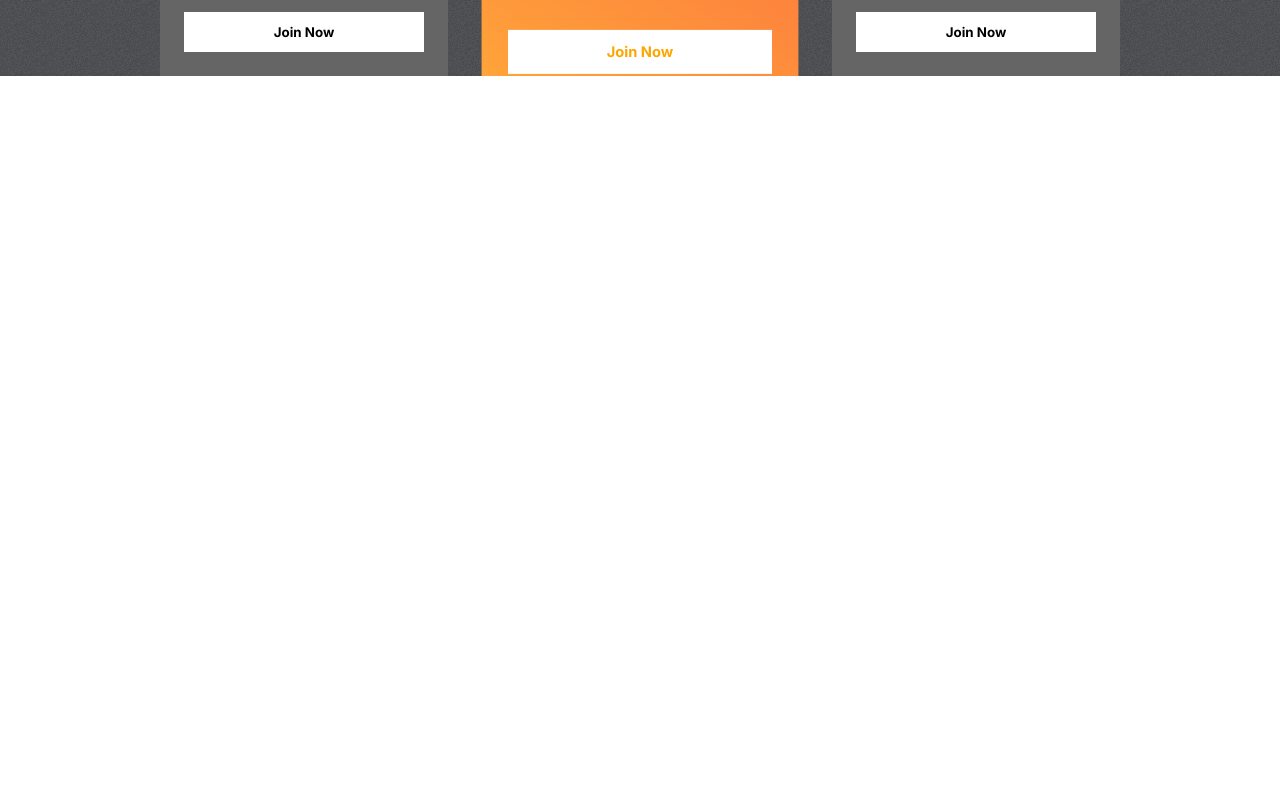
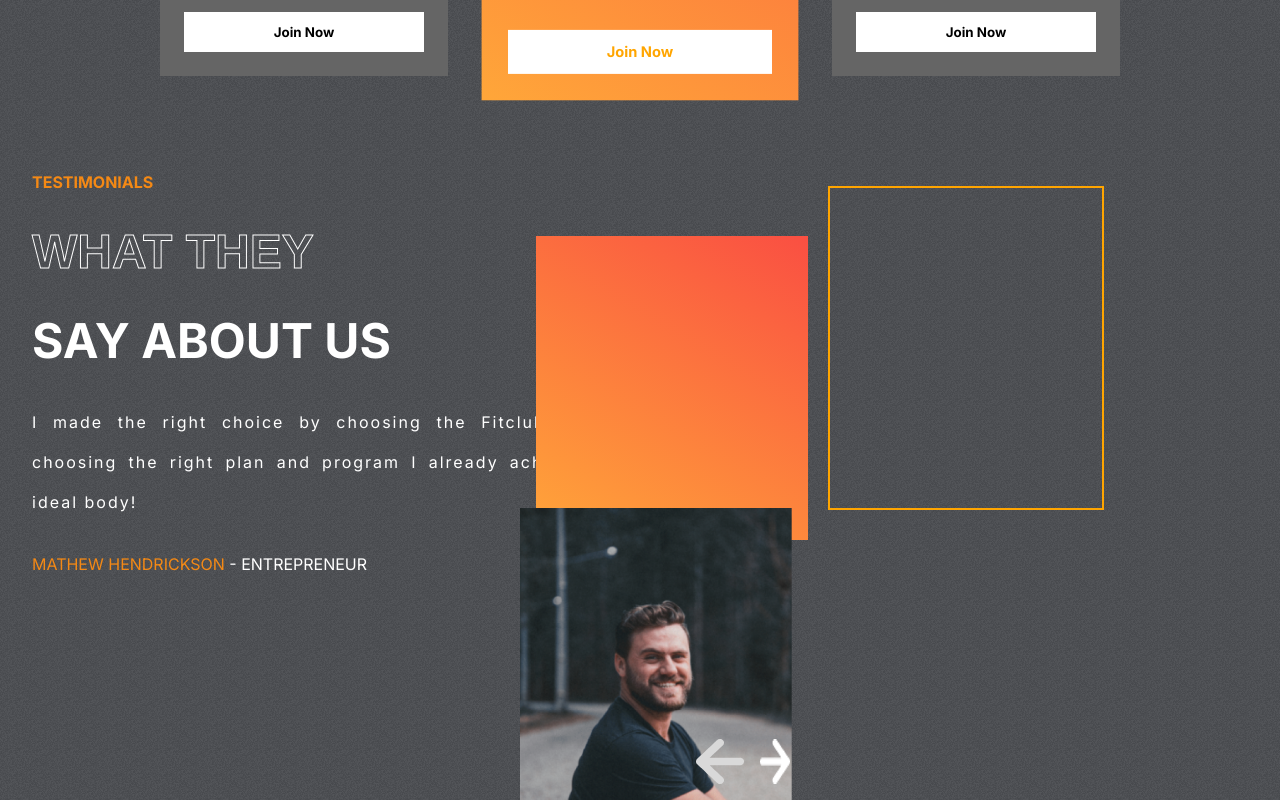
Before and after one commit to paulofelipebrito/fitclub-landing-page, a React (Create React App) app: page / in a window 1280 px wide. Shown: the part 2486-3286 px from the top of the page. Before the commit the page ends 2562 px from the top, so only its background shows below. Built offline with nearby package versions, Linux system fonts and the light colour scheme.

Commit message:
feat: testimonials component

```diff
--- a/src/App.js
+++ b/src/App.js
@@ -3,6 +3,7 @@
 import Plans from './components/Plans/Plans';
 import Programs from './components/Programs/Programs';
 import Reasons from './components/Reasons/Reasons';
+import Testimonials from './components/Testimonials/Testimonials';
 
 function App() {
   return (
@@ -11,6 +12,7 @@
         <Programs />
         <Reasons />
         <Plans />
+        <Testimonials />
     </div>
   );
 }
--- /dev/null
+++ b/src/components/Testimonials/Testimonials.css
@@ -0,0 +1,77 @@
+.Testimonials{
+  display: flex;
+  gap:1rem;
+  padding: 0 2rem;
+}
+
+.left-t{
+  display: flex;
+  flex: 1 1;
+  gap: 2rem;
+  flex-direction: column;
+  text-transform: uppercase;
+  color: white;
+}
+
+.left-t>:nth-child(1){
+  color: var(--orange);
+  font-weight: bold;
+}
+.left-t>:nth-child(2),
+.left-t>:nth-child(3){
+  font-weight: bold;
+  font-size: 3rem;
+}
+
+.left-t>:nth-child(4){
+  text-transform: none;
+  text-align: justify;
+  letter-spacing: 2px;
+  line-height: 40px;
+}
+
+.right-t{
+  flex: 1;
+  position: relative;
+}
+
+.right-t>img{
+  position: relative;
+  width: 17rem;
+  height: 20rem;
+  object-fit: cover;
+  right: 8rem;
+  top: 2rem;
+}
+
+.right-t>:nth-child(1){
+  position: absolute;
+  width: 17rem;
+  height: 20rem;
+  border: 2px solid orange;
+  background-color: transparent;
+  top: 0.9rem;
+  right: 9rem;
+}
+
+.right-t>:nth-child(2){
+  position: relative;
+  width: 17rem;
+  height: 19rem;
+  right: 7rem;
+  top: 4rem;
+  background: var(--planCard);
+}
+
+.arrows{
+  display: flex;
+  gap: 1rem;
+  position: absolute;
+  bottom: 1rem;
+  left: 3rem;
+}
+
+.arrowes>img{
+  width: 1.5rem;
+  cursor: pointer;
+}
--- /dev/null
+++ b/src/components/Testimonials/Testimonials.jsx
@@ -0,0 +1,58 @@
+import React, { useState } from 'react'
+
+import './Testimonials.css'
+
+import {testimonialsData} from '../../data/testimonialsData'
+import rightArrow from '../../assets/rightArrow.png'
+import leftArrow from '../../assets/leftArrow.png'
+
+
+const Testimonials = () => {
+  const [selected, setSelected] = useState(0);
+  const length = testimonialsData.length;
+
+  return (
+    <div className="Testimonials">
+      <div className="left-t">
+        <span>Testimonials</span>
+        <span className="stroke-text">What they</span>
+        <span>say about us</span>
+        <span>
+          {testimonialsData[selected].review}
+        </span>
+        <span>
+          <span style={{ color: 'var(--orange)'}}>
+            {testimonialsData[selected].name}
+          </span> {" "}
+          - {testimonialsData[selected].status}
+        </span>
+      </div>
+      <div className="right-t">
+        <div></div>
+        <div></div>
+        <img src={testimonialsData[selected].image} alt="testimonials" />
+
+        <div className="arrows">
+          <img
+            onClick={() => (
+              selected === 0
+                ? setSelected(length - 1)
+                : setSelected((prev) => prev-1)
+            )}
+            src={leftArrow}
+            alt="left arrow" />
+          <img
+            onClick={() => (
+              selected === length - 1
+                ? setSelected(0)
+                : setSelected((prev) => prev+1)
+            )}
+            src={rightArrow}
+            alt="right arrow" />
+        </div>
+      </div>
+    </div>
+  )
+}
+
+export default Testimonials
```
